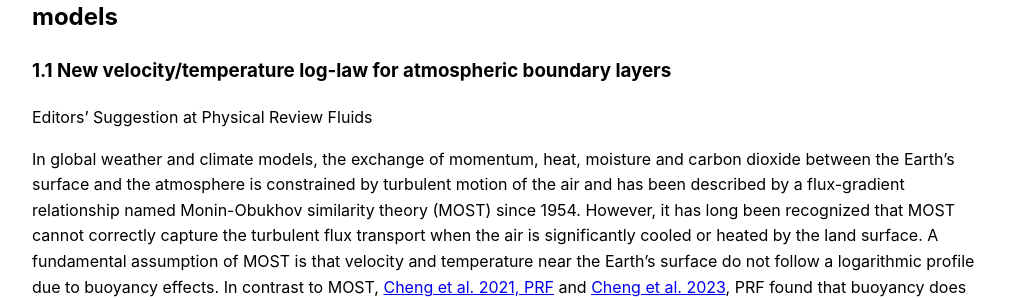
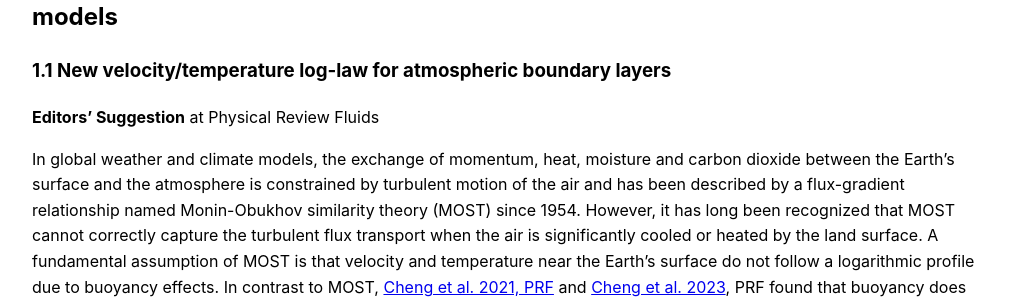
Before and after one commit to yc2965/yc2965.github.io, a Jekyll site: the page built from research.md, in a window 1280 px wide and 900 px high. Shown: the part 449-749 px from the top of the window, without its empty margins (128-1151 px from the left). Built offline with Jekyll 4.4.1, drawn with Linux system fonts in a browser that asks for light colours; our own code applies the rules of GitHub Pages for plain Markdown files.

```diff
--- a/research.md
+++ b/research.md
@@ -7,7 +7,7 @@ My research has focused on advancing turbulence theory and modeling, investigati
 ## 1) New turbulence theories and modeling techniques for weather and climate models
 
 ### 1.1 New velocity/temperature log-law for atmospheric boundary layers
-Editors' Suggestion at Physical Review Fluids
+**Editors' Suggestion** at Physical Review Fluids
 
 In global weather and climate models, the exchange of momentum, heat, moisture and carbon dioxide between the Earth’s surface and the atmosphere is constrained by turbulent motion of the air and has been described by a flux-gradient relationship named Monin-Obukhov similarity theory (MOST) since 1954. However, it has long been recognized that MOST cannot correctly capture the turbulent flux transport when the air is significantly cooled or heated by the land surface. A fundamental assumption of MOST is that velocity and temperature near the Earth’s surface do not follow a logarithmic profile due to buoyancy effects. In contrast to MOST, [Cheng et al. 2021, PRF](https://doi.org/10.1103/PhysRevFluids.6.034606) and [Cheng et al. 2023](https://doi.org/10.1103/PhysRevFluids.8.114602), PRF found that buoyancy does not change the logarithmic nature of velocity and temperature profiles but instead modifies the slope of the log law. The proposed log law overcomes the failure of MOST in extreme stability conditions. The proposed logarithmic profile can serve as an alternative to MOST, possibly leading to more realistic predictions of near-surface air temperature, especially in heat waves and droughts, as well as nighttime and winter climate and air quality, especially in polar regions.
 
```
